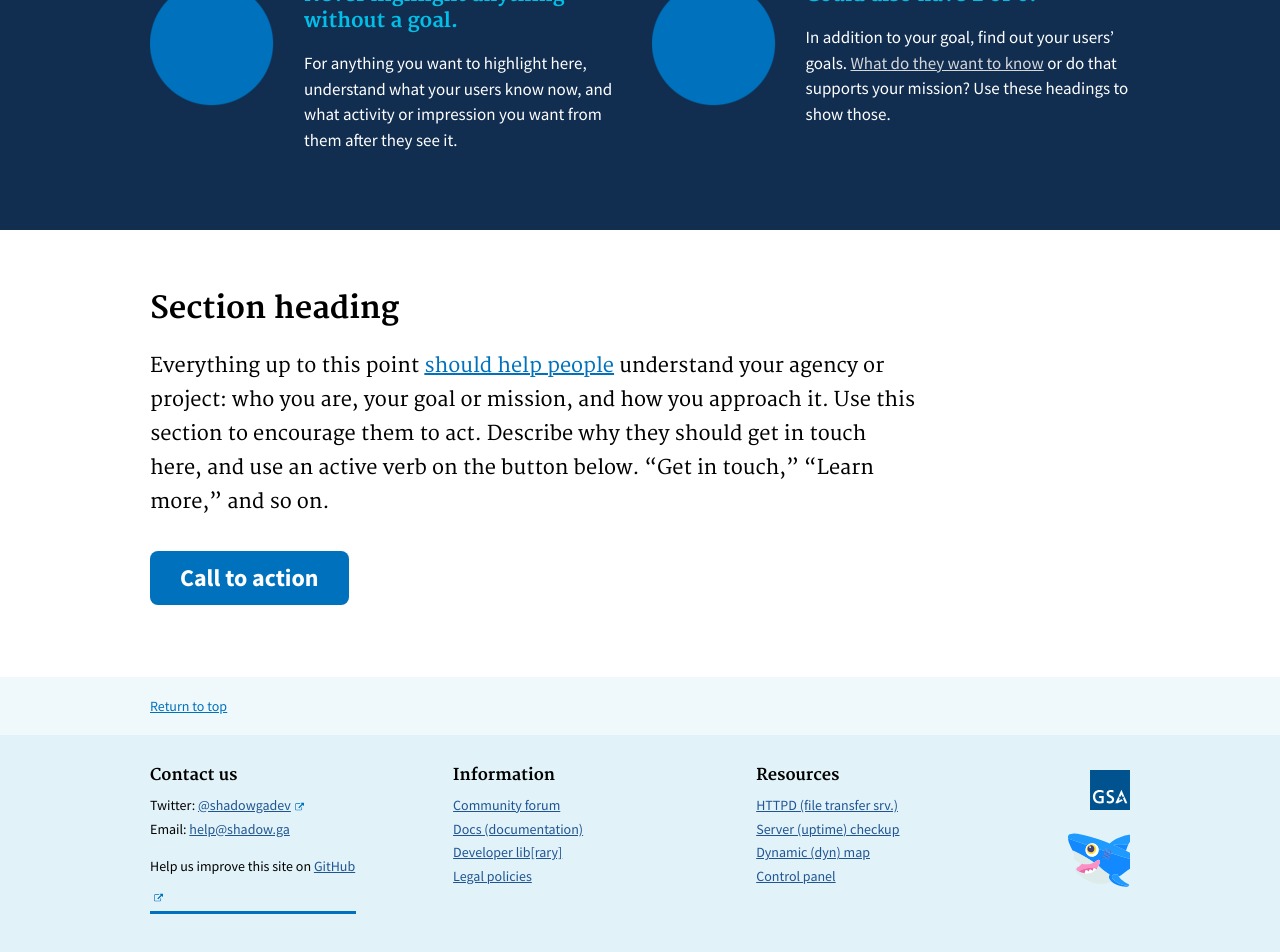
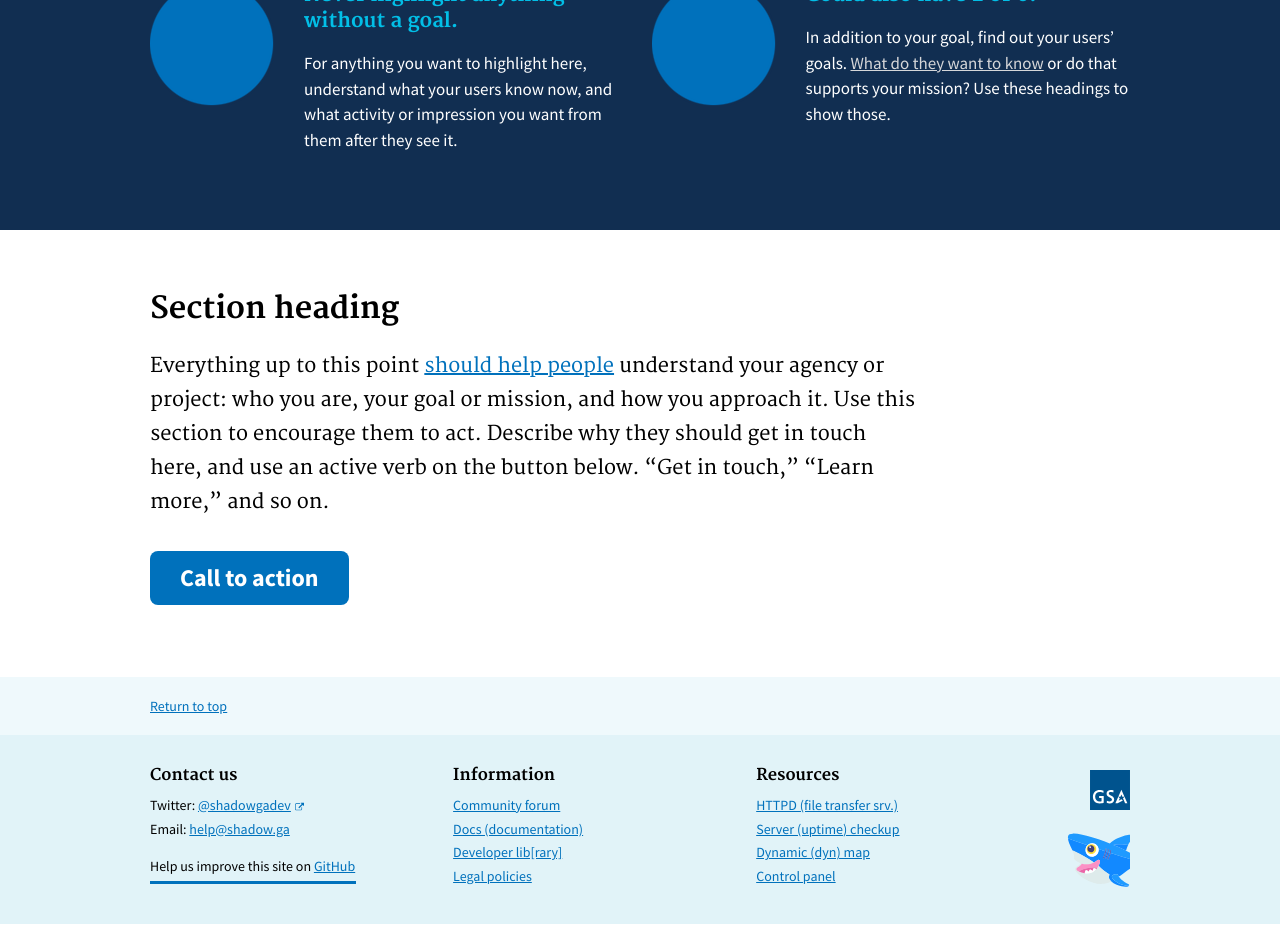
Before and after one commit to serrif/website, a Jekyll site: the page built from main/home.md, in a window 1280 px wide. Shown: the part 964-1916 px from the top of the page. Built offline with Jekyll 4.4.1, drawn with Linux system fonts in a browser that asks for light colours; after the commit the page ends 1888 px from its top, so only the background shows below that.

Commit message:
Update footer--small.html

```diff
--- a/_includes/components/footer--small.html
+++ b/_includes/components/footer--small.html
@@ -11,29 +11,29 @@
       <div class="usa-width-one-third" style="width: 28rem; margin-bottom: 1.8rem;">
         <h3 style="font-size: 1.6rem; padding-top: 1rem;">Contact us</h3>
         <ul class="usa-unstyled-list">
-          <li style="line-height: 1.7;">Twitter: <a class="usa-external_link" href="https://twitter.com/shadowgadev" style="color: #205493;">@shadowgadev</a></li>
-          <li style="line-height: 1.7;">Email: <a href="mailto:help@shadow.ga" style="color: #205493;">help@shadow.ga</a></li>
+          <li style="line-height: 1.7;">Twitter: <a class="usa-external_link" href="https://twitter.com/shadowgadev" style="color: #0071bc;">@shadowgadev</a></li>
+          <li style="line-height: 1.7;">Email: <a href="mailto:help@shadow.ga" style="color: #0071bc;">help@shadow.ga</a></li>
         </ul>
         <ul class="usa-unstyled-list" style="width: 20.6rem;">
-          <li style="line-height: 3rem; padding-top: 1rem; border-bottom: 3px #0071bc solid;">Help us improve this site on <a class="usa-external_link" href="{{ site.repo }}/issues/new" style="color: #205493;">GitHub</a></li>
+          <li style="line-height: 3rem; padding-top: 1rem; border-bottom: 3px #0071bc solid;">Help us improve this site on <a href="{{ site.repo }}/issues/new" style="color: #0071bc;">GitHub</a></li>
         </ul>
       </div>
       <div class="usa-width-one-third" style="width: 28rem; margin-bottom: 1.5rem;">
         <h3 style="font-size: 1.6rem; padding-top: 1rem;">Information</h3>
         <ul class="usa-unstyled-list">
-          <li style="line-height: 1.7;"><a href="{{ site.baseurl }}/forum/" target="_blank" style="color: #205493;">Community forum</a></li>
-          <li style="line-height: 1.7;"><a href="{{ site.baseurl }}/docs/" style="color: #205493;">Docs (documentation)</a></li>
-          <li style="line-height: 1.7;"><a href="{{ site.baseurl }}/devlib/" style="color: #205493;">Developer lib[rary]</a></li>
-          <li style="line-height: 1.7;"><a href="{{ site.baseurl }}/policies/" style="color: #205493;">Legal policies</a></li>
+          <li style="line-height: 1.7;"><a href="{{ site.baseurl }}/forum/" target="_blank" style="color: #0071bc;">Community forum</a></li>
+          <li style="line-height: 1.7;"><a href="{{ site.baseurl }}/docs/" style="color: #0071bc;">Docs (documentation)</a></li>
+          <li style="line-height: 1.7;"><a href="{{ site.baseurl }}/devlib/" style="color: #0071bc;">Developer lib[rary]</a></li>
+          <li style="line-height: 1.7;"><a href="{{ site.baseurl }}/policies/" style="color: #0071bc;">Legal policies</a></li>
         </ul>
       </div>
       <div class="usa-width-one-third" style="width: 28rem; margin-bottom: 1.5rem;">
         <h3 style="font-size: 1.6rem; padding-top: 1rem;">Resources</h3>
         <ul class="usa-unstyled-list">
-          <li style="line-height: 1.7;"><a href="http://b.shadow.ga:27579/schematic/list" style="color: #205493;">HTTPD (file transfer srv.)</a></li>
-          <li style="line-height: 1.7;"><a href="{{ site.baseurl }}/foia/" style="color: #205493;">Server (uptime) checkup</a></li>
-          <li style="line-height: 1.7;"><a href="http://b.shadow.ga:26589/" style="color: #205493;">Dynamic (dyn) map</a></li>
-          <li style="line-height: 1.7;"><a href="https://p.shadow.ga/" style="color: #205493;">Control panel</a></li>
+          <li style="line-height: 1.7;"><a href="http://b.shadow.ga:27579/schematic/list" style="color: #0071bc;">HTTPD (file transfer srv.)</a></li>
+          <li style="line-height: 1.7;"><a href="{{ site.baseurl }}/foia/" style="color: #0071bc;">Server (uptime) checkup</a></li>
+          <li style="line-height: 1.7;"><a href="http://b.shadow.ga:26589/" style="color: #0071bc;">Dynamic (dyn) map</a></li>
+          <li style="line-height: 1.7;"><a href="https://p.shadow.ga/" style="color: #0071bc;">Control panel</a></li>
         </ul>
       </div>
       <img src="{{ site.baseurl }}/assets/img/gsa-logo.svg" style="width: 40px; padding-top: 1.5rem; padding-bottom: 1rem; margin-left: 3rem; float: right;">
```
